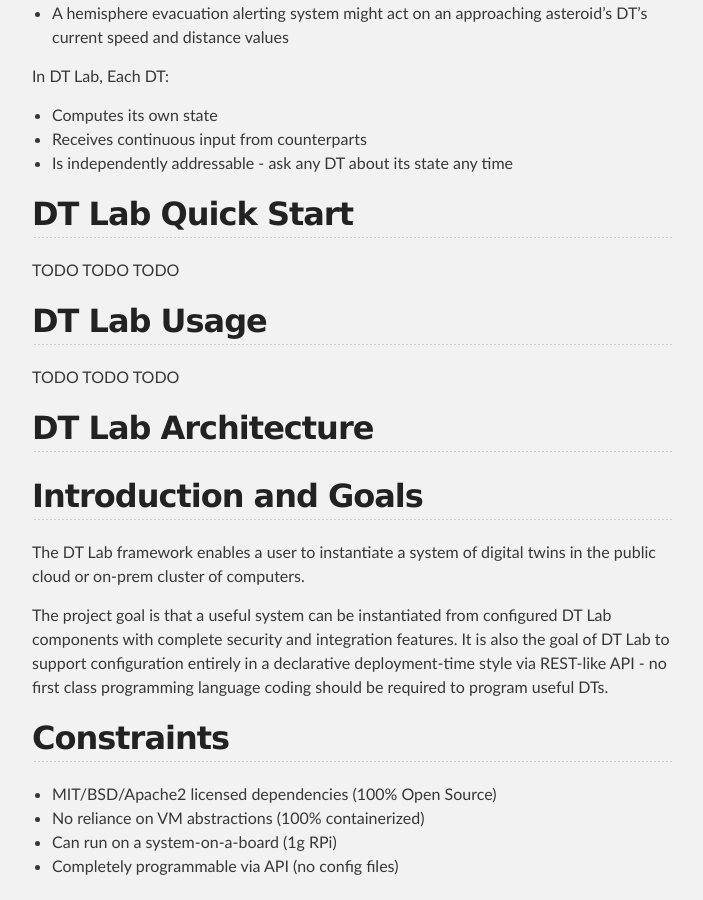
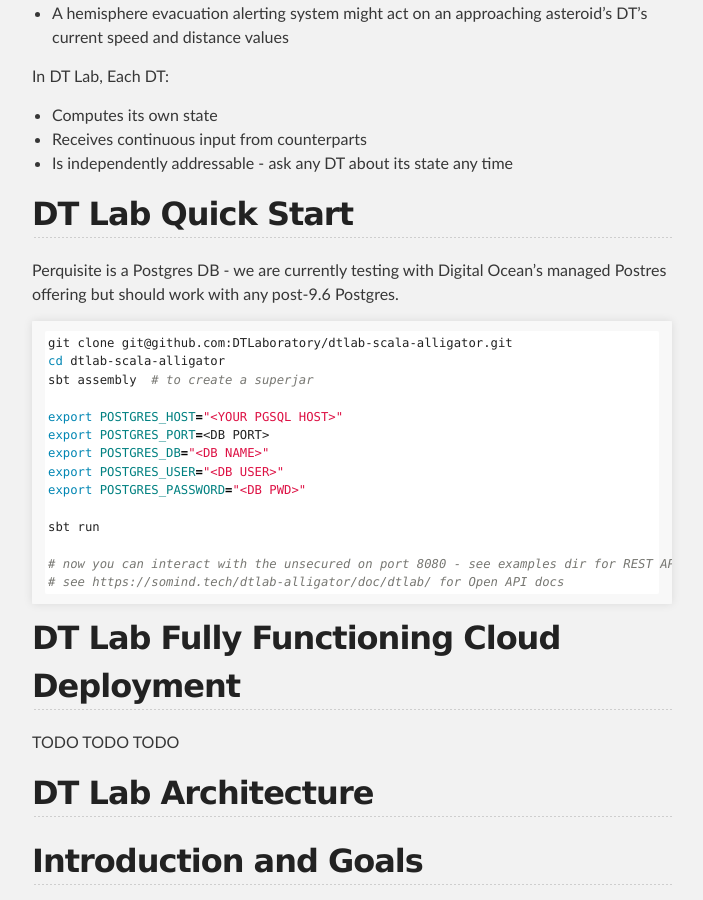
Before and after one commit to DTLaboratory/dtlaboratory.github.io, a Jekyll site: the page built from index.md, in a window 1280 px wide and 900 px high, scrolled down 1277 px. Shown: the whole window, without its empty margins (288-991 px from the left). Built offline with Jekyll 4.4.1, drawn with Linux system fonts in a browser that asks for light colours; our own code applies the rules of GitHub Pages for plain Markdown files.

Commit message:
quickstart

````diff
--- a/index.md
+++ b/index.md
@@ -44,9 +44,26 @@ In DT Lab, Each DT:
 
 ## DT Lab Quick Start
 
-TODO TODO TODO
+Perquisite is a Postgres DB - we are currently testing with Digital Ocean's managed Postres offering but should work with any post-9.6 Postgres.
 
-## DT Lab Usage
+```bash
+git clone git@github.com:DTLaboratory/dtlab-scala-alligator.git
+cd dtlab-scala-alligator
+sbt assembly  # to create a superjar
+
+export POSTGRES_HOST="<YOUR PGSQL HOST>"
+export POSTGRES_PORT=<DB PORT>
+export POSTGRES_DB="<DB NAME>"
+export POSTGRES_USER="<DB USER>"
+export POSTGRES_PASSWORD="<DB PWD>"
+
+sbt run
+
+# now you can interact with the unsecured on port 8080 - see examples dir for REST API usage
+# see https://somind.tech/dtlab-alligator/doc/dtlab/ for Open API docs
+```
+
+## DT Lab Fully Functioning Cloud Deployment
 
 TODO TODO TODO
 
````
